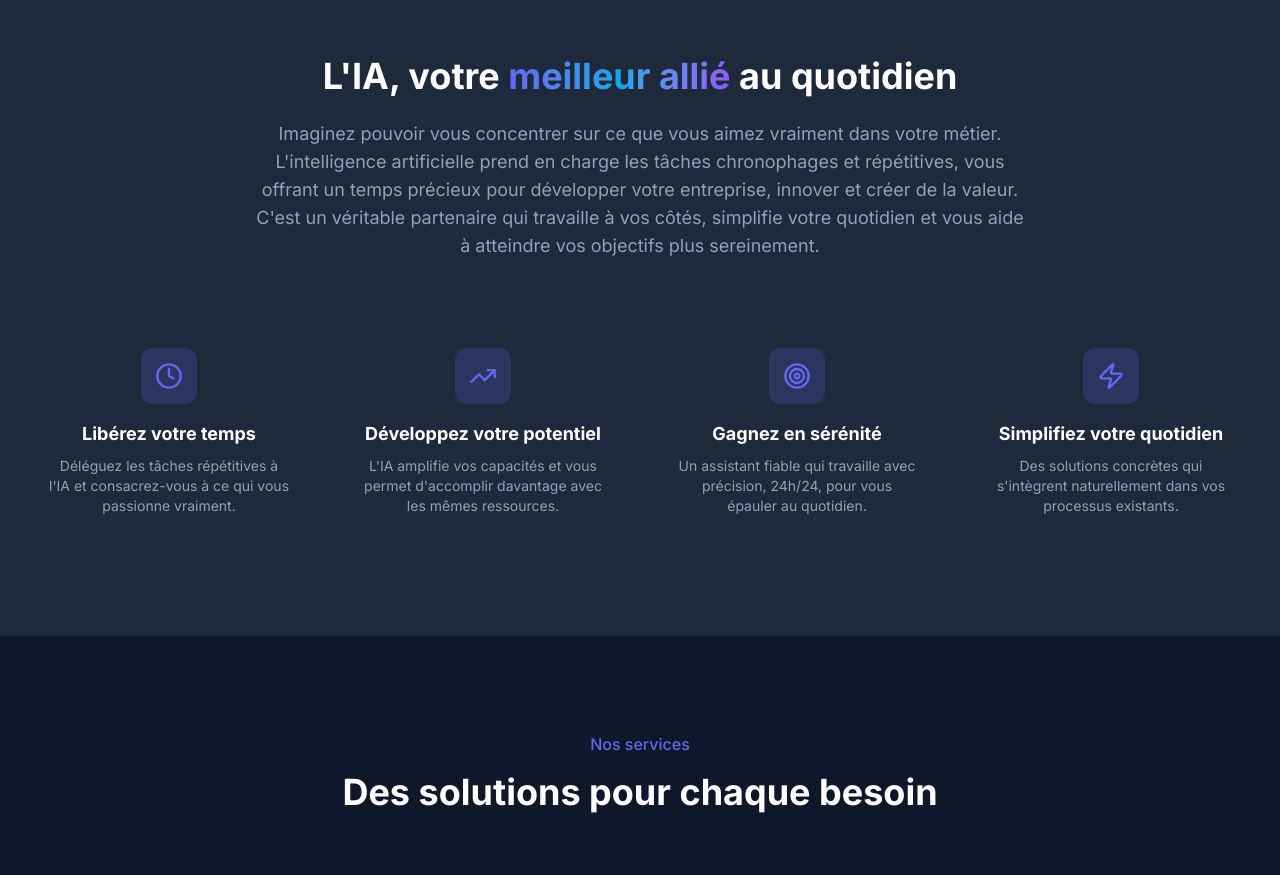
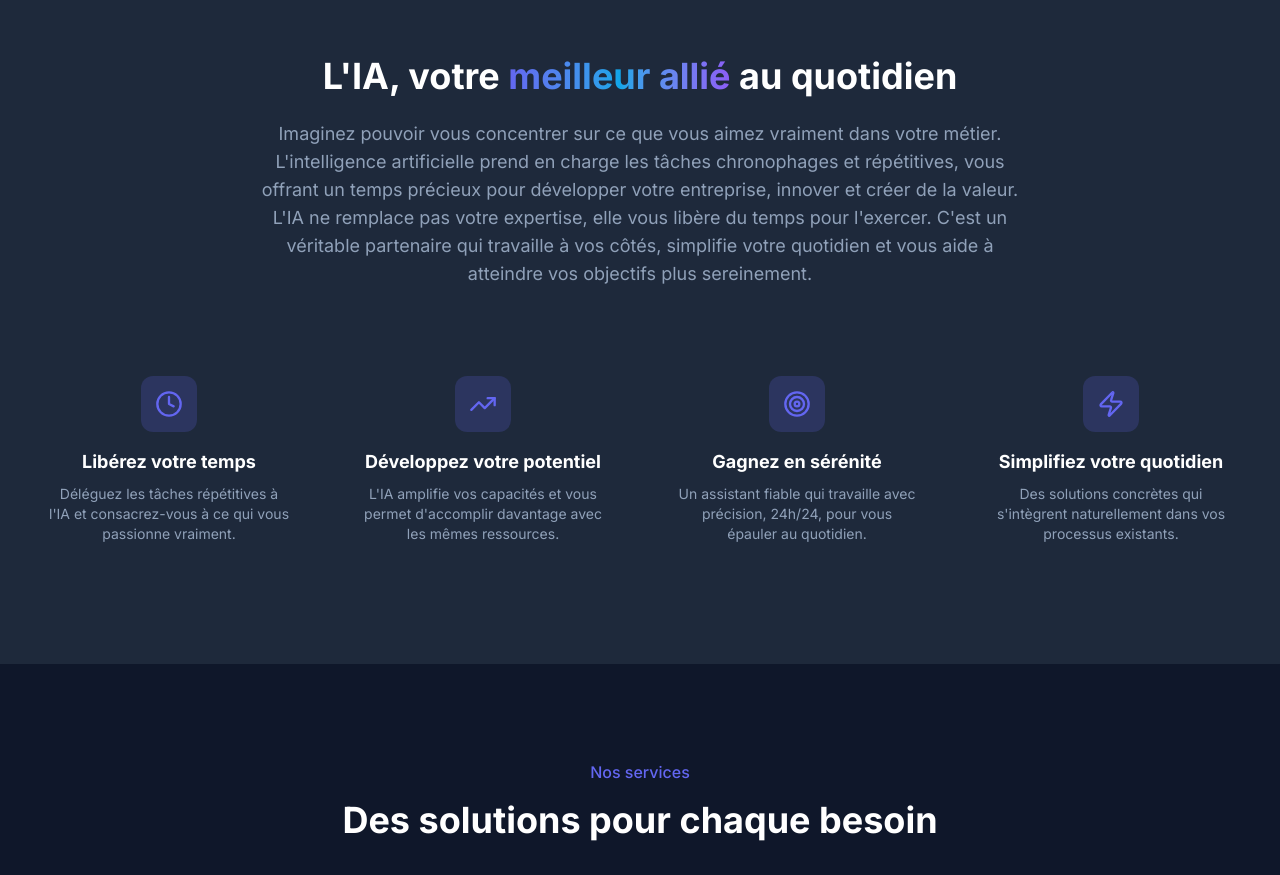
Before and after one commit to mickaelaydogdu-a11y/synapse-agency, a Next.js app: page / in a window 1280 px wide. Shown: the part 840-1715 px from the top of the page. Built offline with nearby package versions, Linux system fonts and the light colour scheme.

Commit message:
WhyAI: ajout phrase sur l'expertise

```diff
--- a/components/home/WhyAI.tsx
+++ b/components/home/WhyAI.tsx
@@ -43,6 +43,7 @@ export function WhyAI() {
             Imaginez pouvoir vous concentrer sur ce que vous aimez vraiment dans votre métier.
             L&apos;intelligence artificielle prend en charge les tâches chronophages et répétitives,
             vous offrant un temps précieux pour développer votre entreprise, innover et créer de la valeur.
+            L&apos;IA ne remplace pas votre expertise, elle vous libère du temps pour l&apos;exercer.
             C&apos;est un véritable partenaire qui travaille à vos côtés, simplifie votre quotidien
             et vous aide à atteindre vos objectifs plus sereinement.
           </p>
```
